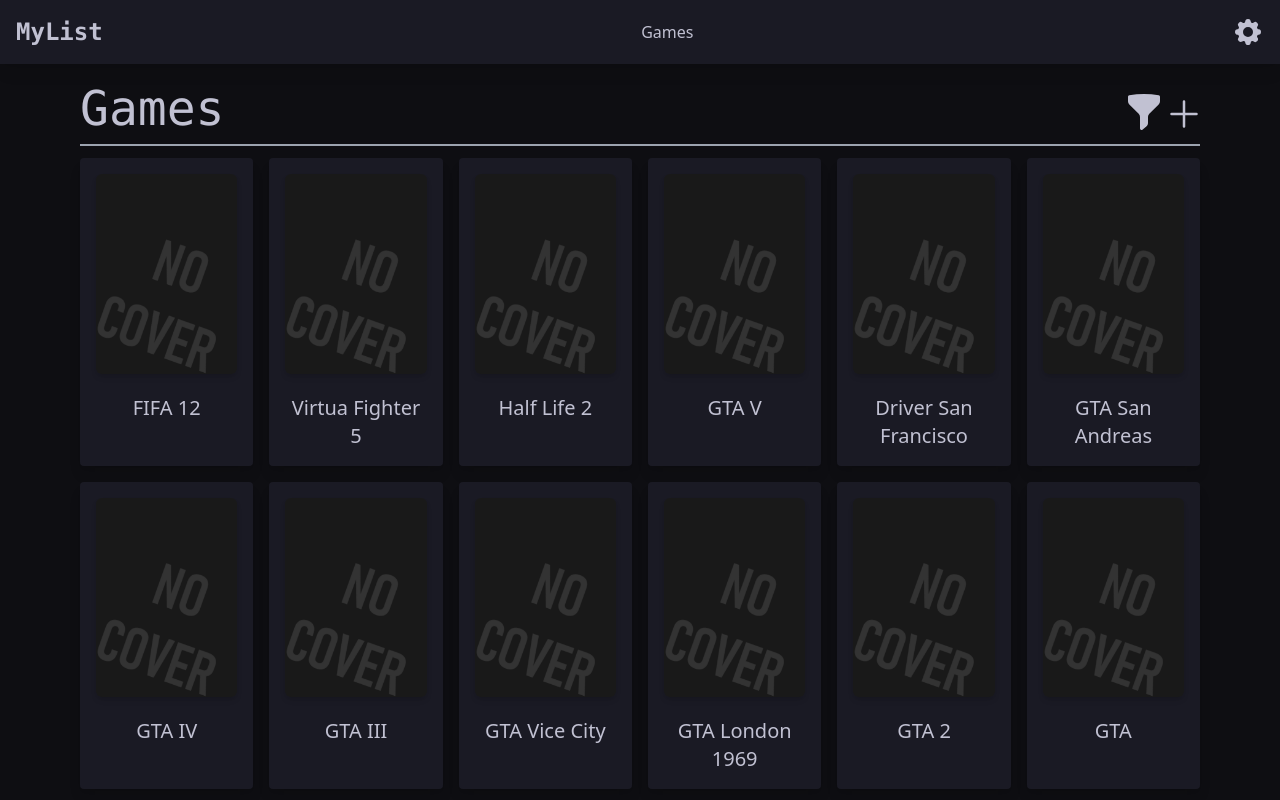
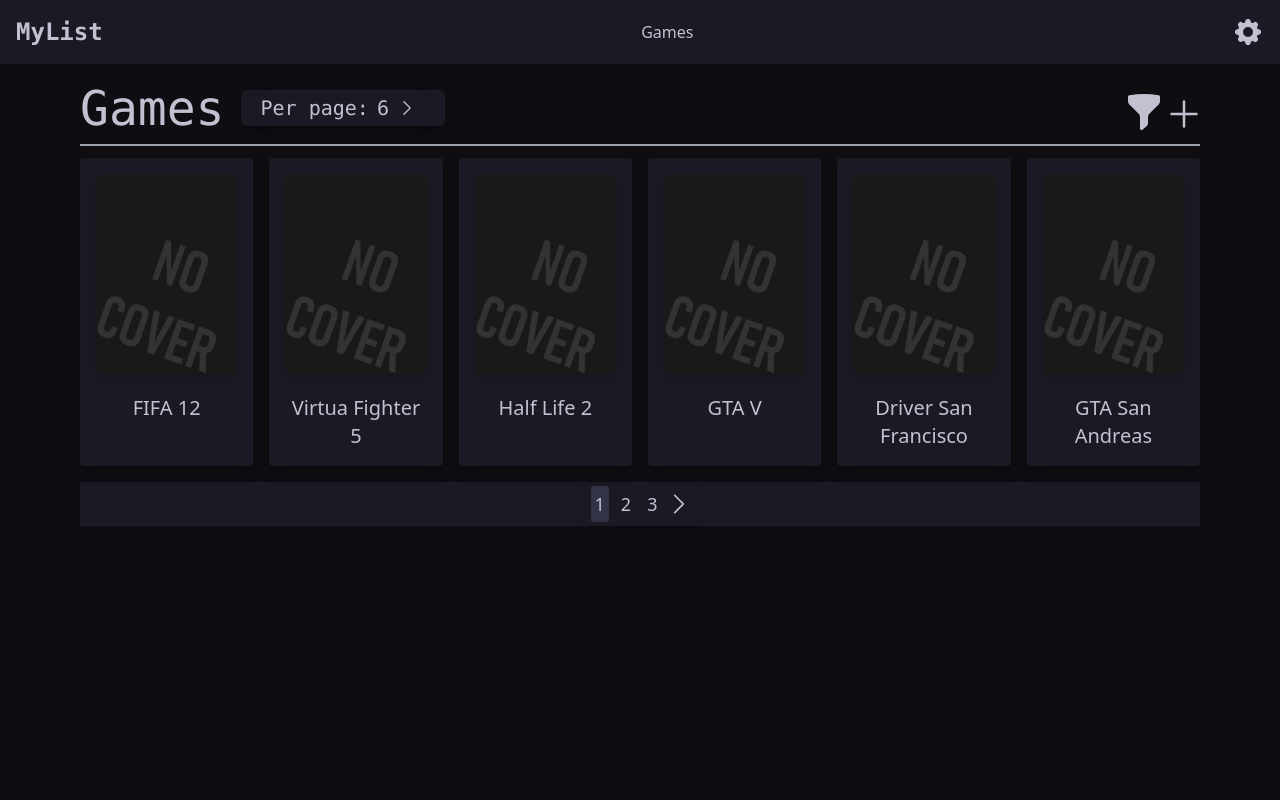
Before and after one commit to ghostnear/second-year-mpp, a React (Vite) app in the folder frontend/: page /games in a window 1280 px wide. Shown: the top 800 px of the page. Built offline with nearby package versions, Linux system fonts and the light colour scheme.

Commit message:
Add pagination

```diff
--- a/frontend/src/App.js
+++ b/frontend/src/App.js
@@ -34,8 +34,12 @@
 
         <Routes>
             <Route path="/" element={ <HomePage/> } />
-            <Route path="/game/:id" element={ <ViewGamePage games={[games, setGames]}/> } />
-            <Route path="/games/" element={ <GamesPage games={[games, setGames]}/> } />
+            <Route path="/game/:id" element={ <ViewGamePage
+                games={games} setGames={setGames}
+            /> } />
+            <Route path="/games/" element={ <GamesPage
+                games={games} setGames={setGames}
+            /> } />
             <Route path="/404/" element={ <NotFoundPage/> } />
             <Route path="*" element={ <Navigate replace to="/404/" /> } />
         </Routes>
--- a/frontend/src/components/games/item.js
+++ b/frontend/src/components/games/item.js
@@ -4,7 +4,7 @@
 const GameItem = (params) => {
     return <div className={`block bg-secondary p-4 rounded shadow-lg text-center`}>
         <Link to={`/game/${params.game.id}/`}>
-            <img src={noCover} className={'rounded-md mb-5 shadow-md'}></img>
+            <img src={noCover} className={'rounded-md mb-5 shadow-lg'}></img>
             <label className={'text-xl'}> { params.game.title } </label>
         </Link>
     </div>
--- a/frontend/src/components/header.js
+++ b/frontend/src/components/header.js
@@ -21,7 +21,7 @@
             {/* Right side of the navbar. */}
             <div className={`flex justify-end`}>
                 <Link to="/settings/">
-                    <Cog8ToothIcon className={`w-8 h-8 dark:text-main font-mono text-page-header`}/>
+                    <Cog8ToothIcon className={`w-8 h-8 dark:text-main hover:dark:fill-gray-400 font-mono text-page-header`}/>
                 </Link>
             </div>
         </nav>
--- /dev/null
+++ b/frontend/src/components/pageSelector.js
@@ -0,0 +1,24 @@
+import { ChevronLeftIcon, ChevronRightIcon } from '@heroicons/react/24/solid'
+
+const PageSelector = (params) => {
+    return <div className={`w-full bg-secondary my-4 flex`}>
+        <div className={`mx-auto flex p-1 shadow-md`}>
+            {params.offset > 0 &&
+                <ChevronLeftIcon className={`w-7 h-7 my-auto dark:hover:fill-blue-400 cursor-pointer`} onClick={() => params.setOffset(params.offset - 1)}/>
+            }
+            {
+                Array.from(Array(params.size).keys()).map((i) => {
+                    return <div key={i} onClick={() => params.setOffset(i)}
+                        className={`mx-1 text-lg p-1 rounded-sm ${i == params.offset ? 'dark:bg-third' : ''} dark:hover:bg-gray-700 cursor-pointer`}>
+                        {i + 1}
+                    </div>
+                })
+            }
+            {params.offset < params.size - 1 &&
+                <ChevronRightIcon className={`w-7 h-7 my-auto dark:hover:fill-blue-400 cursor-pointer`} onClick={() => params.setOffset(params.offset + 1)}/>
+            }
+        </div>
+    </div>;
+}
+
+export default PageSelector;
--- /dev/null
+++ b/frontend/src/components/perPageCountSelector.js
@@ -0,0 +1,28 @@
+import { ChevronLeftIcon, ChevronRightIcon } from '@heroicons/react/24/solid'
+
+const PerPageCountSelector = (params) => {
+    return <div className={`${params.className} rounded-md shadow-md bg-secondary flex`}>
+        <div className={`flex p-1 shadow-md mx-4`}>
+            <h1 className={`text-xl my-auto mr-2`}>Per page:</h1>
+            {params.perPage > params.multiple &&
+                <ChevronLeftIcon className={`w-5 h-5 my-auto mr-2 dark:hover:fill-blue-400 cursor-pointer`} onClick={() => {
+                    params.setOffset(0)
+                    params.setPerPage(params.perPage - params.multiple)
+                }}/>
+            }
+            {
+                <h2 className={`text-xl`}>
+                    {params.perPage}
+                </h2>
+            }
+            {params.perPage < params.size &&
+                <ChevronRightIcon className={`w-5 h-5 my-auto mx-2 dark:hover:fill-blue-400 cursor-pointer`} onClick={() => {
+                    params.setOffset(0)
+                    params.setPerPage(params.perPage + params.multiple)
+                }}/>
+            }
+        </div>
+    </div>;
+}
+
+export default PerPageCountSelector;
--- a/frontend/src/pages/games.js
+++ b/frontend/src/pages/games.js
@@ -1,30 +1,55 @@
 import { AddModal, AddModalButton } from '../components/games/addModal.js';
 import GameItem from '../components/games/item.js';
+import { useState } from 'react';
 import { FunnelIcon } from '@heroicons/react/20/solid';
 import { useNavigate } from 'react-router-dom';
+import PageSelector from '../components/pageSelector.js';
+import PerPageCountSelector from '../components/perPageCountSelector.js';
 
 const GamesPage = (params) => {
     const navigate = useNavigate();
 
+    const [gamePage, setGamePage] = useState(0);
+    const [gamesPerPage, setGamesPerPage] = useState(6);
+
+
     const sortElements = () => {
-        params.games[1](params.games[0].sort((a, b) => a.title.localeCompare(b.title)));
+        params.setGames(params.games.sort((a, b) => a.title.localeCompare(b.title)));
         navigate("/games/");
     }
 
     return (
-        <main className={`min-h-screen bg-main dark:text-main p-5 px-20`}>
+        <main className={`min-h-screen bg-main dark:text-main`}>
+            <div className={`w-full h-full bg-main p-5 px-20`}>
                 <AddModal games={params.games} />
                 <div className={`flex items-center pb-3 font-mono`}>
                     <h1 className={`text-5xl`}>
                         Games
                     </h1>
+                    <PerPageCountSelector className={`ml-4`}
+                        multiple={6} size={params.games.length}
+                        offet={gamePage} setOffset={setGamePage}
+                        perPage={gamesPerPage} setPerPage={setGamesPerPage}
+                    />
+
                     <div className={`ml-auto`}></div>
                     <FunnelIcon onClick={sortElements} className={`w-10 h-10 mt-auto hover:fill-blue-400 transition-colors hover:cursor-pointer`}/>
                     <AddModalButton/>
                 </div>
                 <hr className={`border-t-2 border-gray-400 pb-3`}/>
                 <div className={`grid grid-cols-6 gap-4`}>
-                { params.games[0].map((game) => <GameItem key={game.id} game={game}/>) }
+                    {
+                        params.games.slice(
+                            gamePage * gamesPerPage,
+                            gamePage * gamesPerPage + gamesPerPage
+                        ).map((game) => <GameItem key={game.id} game={game}/>)
+                    }
+                </div>
+                {params.games.length > gamesPerPage &&
+                    <PageSelector offset={gamePage} setOffset={setGamePage} size={
+                        Math.floor(params.games.length / gamesPerPage) + (params.games.length % gamesPerPage != 0)
+                    }/>
+                }
             </div>
         </main>
     );
```
Lines whose indentation alone changed are shown as unchanged.
